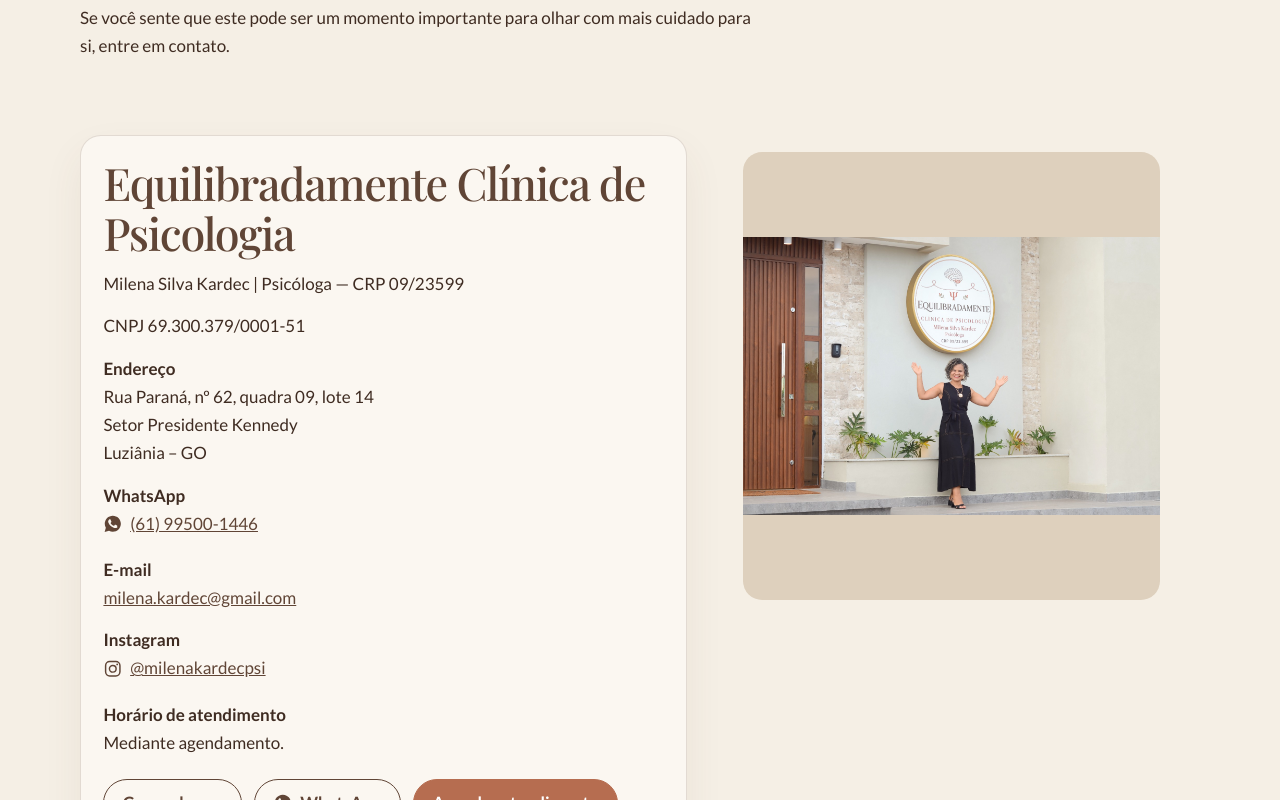
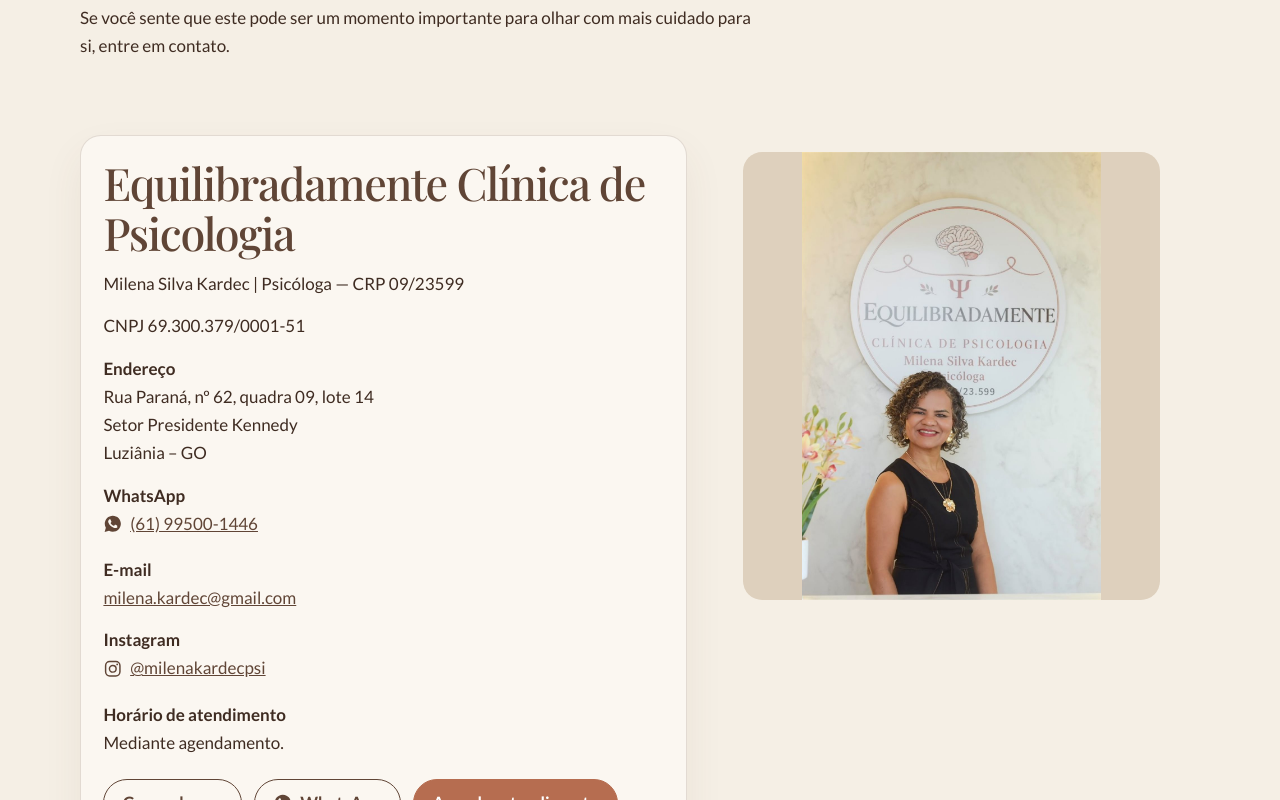
Before and after one commit to marcelakardec27/clinica-psicologia-equilibradamente, a plain HTML site: page contactos.html in a window 1280 px wide. Shown: the part 474-1274 px from the top of the page. Drawn offline with Linux system fonts and the light colour scheme.

Commit message:
Atualiza a foto do contato Vamos conversar.
Co-authored-by: Cursor <cursoragent@cursor.com>

```diff
--- a/contactos.html
+++ b/contactos.html
@@ -7,7 +7,7 @@
   <meta name="description" content="Fale com a Equilibradamente Clínica de Psicologia, em Luziânia-GO. Atendimento presencial e on-line.">
   <meta property="og:title" content="Contato — Equilibradamente">
   <meta property="og:description" content="Vamos conversar? Luziânia-GO, presencial e on-line.">
-  <meta property="og:image" content="assets/img/fachada-acolhida.jpeg">
+  <meta property="og:image" content="assets/img/vamos-conversar.jpeg">
   <meta property="og:type" content="website">
   <link rel="icon" href="assets/img/favicon.png">
   <link rel="stylesheet" href="assets/css/styles.css?v=fotos">
@@ -53,7 +53,7 @@
           </div>
         </div>
         <figure class="retrato-largo">
-          <img src="assets/img/fachada-acolhida.jpeg" alt="Milena em frente à fachada da Equilibradamente, em Luziânia.">
+          <img src="assets/img/vamos-conversar.jpeg" alt="Milena Silva Kardec à frente da logomarca da Equilibradamente.">
         </figure>
       </div>
     </section>
```
Also changed, not shown: assets/img/vamos-conversar.jpeg (added).
